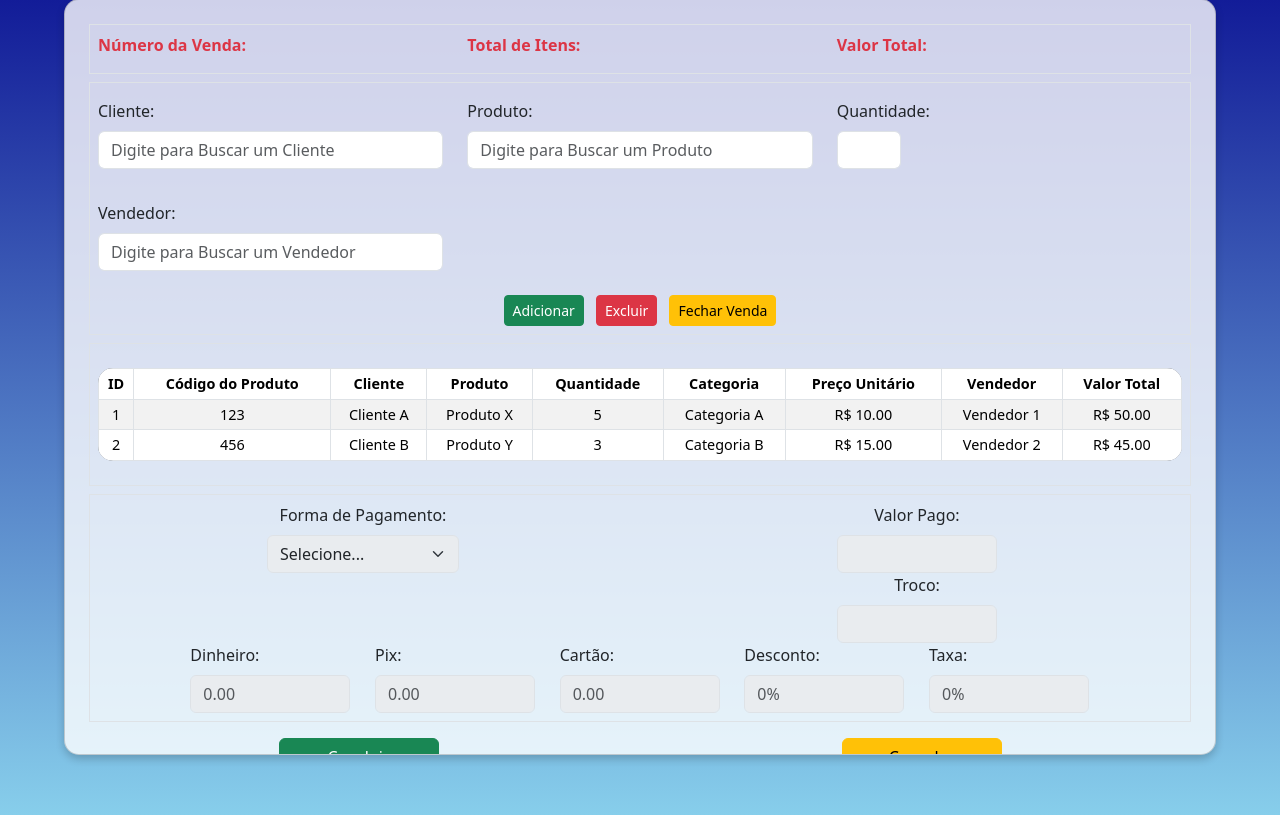
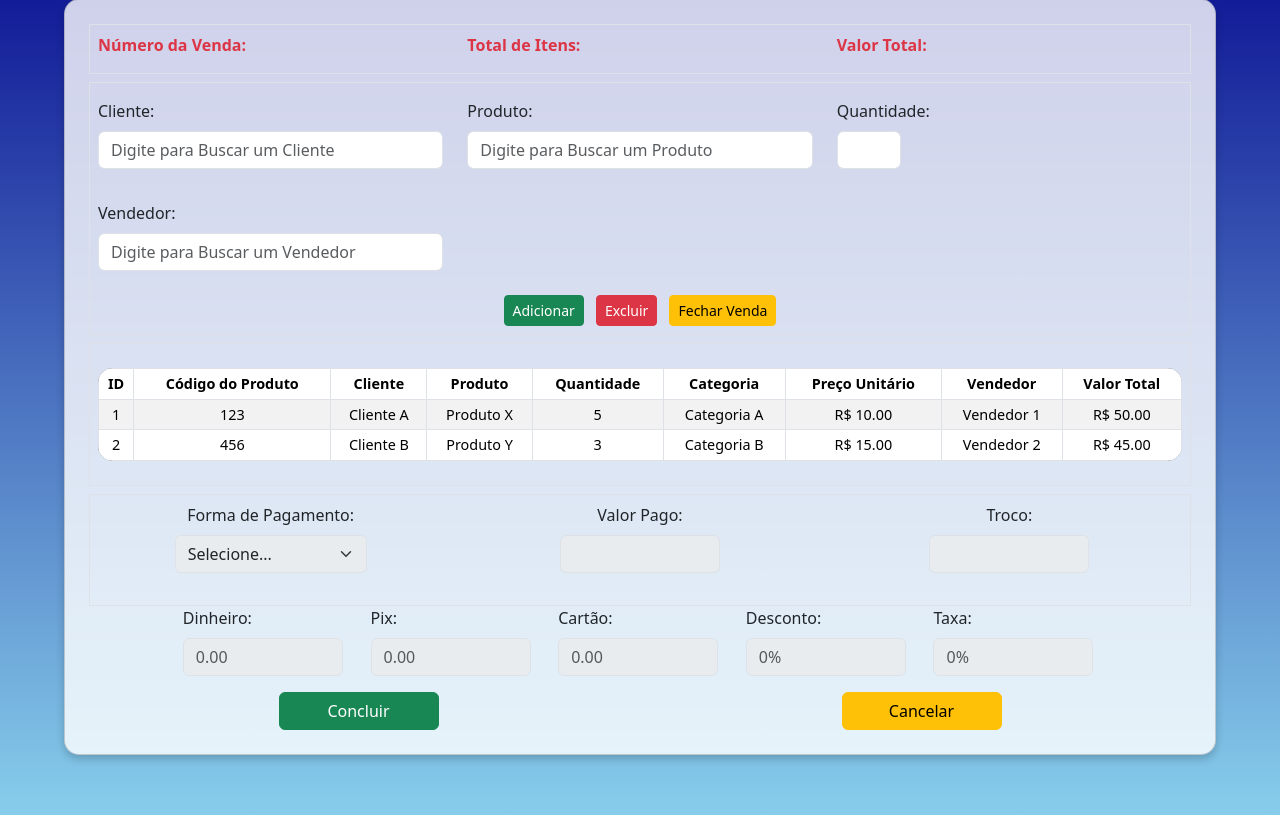
Before and after one commit to diegowoolley/Sistema-Vendas-App, a PHP site: page /venda.php in a window 1280 px wide. Shown: the part 128-943 px from the top of the page. Run offline with PHP 8.4, Linux system fonts and the light colour scheme; a user stored in the database is signed in.

Commit message:
melhoras no visual

```diff
--- a/venda.php
+++ b/venda.php
@@ -171,10 +171,10 @@ verificarAutenticacao();
 
     <div class="container border p-2 mt-2">
       <div class="row justify-content-center">
-        <div class="col-12 col-md-6 text-center">
+        <div class="col-12 col-md-4 mb-3 text-center">
           <label class="form-label">Forma de Pagamento:</label>
-          <select class="form-select mx-auto" aria-label="Forma de Pagamento" style="width: 12rem;" disabled
-            id="cbforma_pagamento">
+          <select class="form-select mx-auto" aria-label="Forma de Pagamento" style="width: 12rem;"
+            id="cbforma_pagamento" disabled>
             <option selected>Selecione...</option>
             <option value="1">Dinheiro</option>
             <option value="2">Cartão de Crédito</option>
@@ -183,15 +183,16 @@ verificarAutenticacao();
             <option value="5">Crédito Cliente</option>
           </select>
         </div>
-        <div class="col-12 col-md-6 text-center">
+        <div class="col-12 col-md-4 mb-3 text-center">
           <label class="form-label">Valor Pago:</label>
           <div class="input-group mx-auto" style="width: 10rem;">
             <input type="text" class="form-control moeda" aria-label="Valor Pago" id="txtvalor_pago" disabled>
           </div>
-          <div class="col-12">
+        </div>
+        <div class="col-12 col-md-4 mb-4 text-center">
           <label class="form-label">Troco:</label>
           <div class="input-group mx-auto" style="width: 10rem;">
-              <input type="text" class="form-control moeda" aria-label="Valor Pago" id="txttroco" disabled>
+            <input type="text" class="form-control moeda" aria-label="troco" id="txtvencimento" disabled>
           </div>
         </div>
       </div>
@@ -210,8 +211,7 @@ verificarAutenticacao();
       </div>
       <div class="col-md-2">
         <label class="form-label">Cartão:</label>
-          <input type="text" class="form-control moeda" style="width: 10rem;" id="txtcartao" placeholder="0.00"
-            disabled>
+        <input type="text" class="form-control moeda" style="width: 10rem;" id="txtcartao" placeholder="0.00" disabled>
       </div>
       <div class="col-md-2">
         <label class="form-label">Desconto:</label>
@@ -222,7 +222,7 @@ verificarAutenticacao();
         <input type="text" class="form-control" style="width: 10rem;" id="txttaxa" placeholder="0%" disabled>
       </div>
     </div>
-    </div>
+
     <div class="row mt-3 text-center">
       <div class="col-6">
         <button class="btn btn-success" style="width: 10rem;">Concluir</button>
@@ -231,7 +231,7 @@ verificarAutenticacao();
         <button class="btn btn-warning" style="width: 10rem;">Cancelar</button>
       </div>
     </div>
-
+  </div>
 
   <script src="https://cdn.jsdelivr.net/npm/bootstrap@5.3.3/dist/js/bootstrap.bundle.min.js"
     integrity="sha384-YvpcrYf0tY3lHB60NNkmXc5s9fDVZLESaAA55NDzOxhy9GkcIdslK1eN7N6jIeHz"
```
Also changed, not shown: compra.php (+12 -11 lines). Lines whose indentation alone changed are shown as unchanged.
